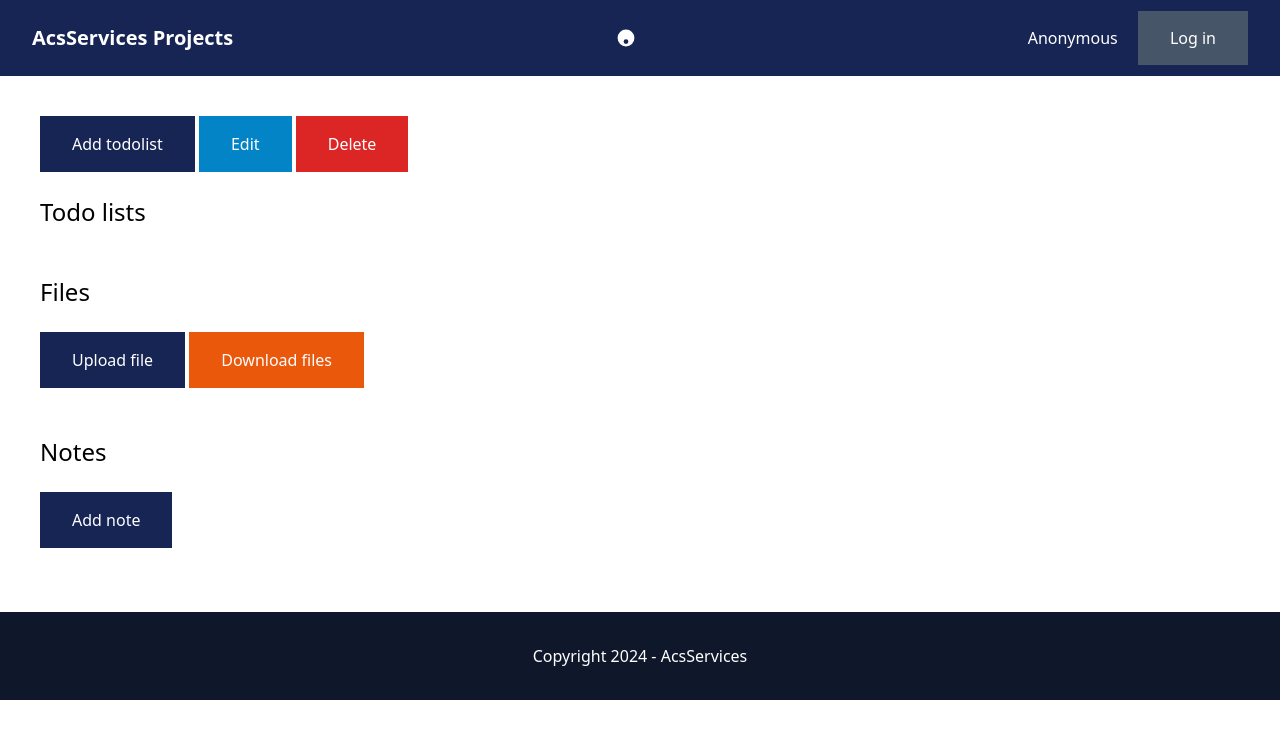
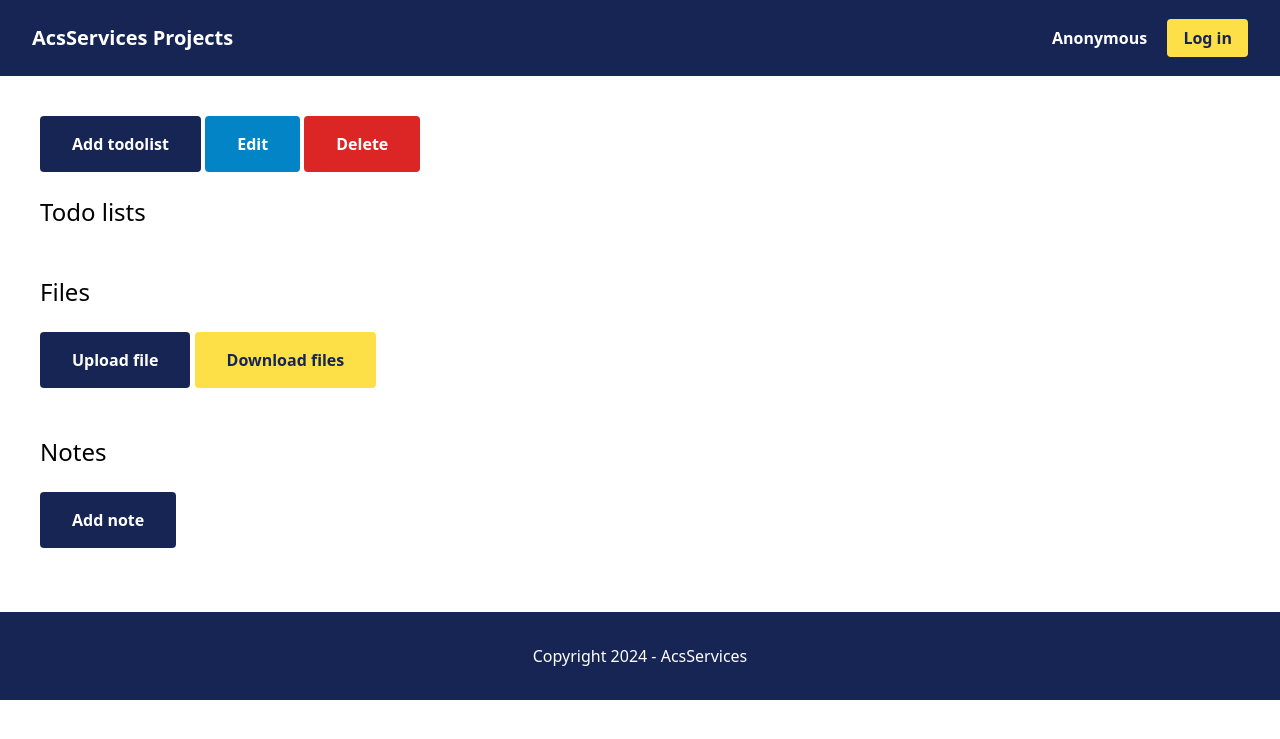
Before and after one commit to kostisvit/Acs-Projects, a Django app: template templates/project/project.html in a window 1280 px wide. Shown: the top 739 px of the page. Run offline with Django 4.2, Linux system fonts and the light colour scheme; the template is opened without the code that fills it, so the values that code supplies are empty; style sheets or scripts are compiled from the project's sources; some libraries are stand-ins or nearby versions.

Commit message:
tailwind changes

```diff
--- a/templates/_base.html
+++ b/templates/_base.html
@@ -13,22 +13,14 @@
             <div class="text-2xl font-bold">
             <h1 class="text-xl text-white"><a href="/">AcsServices Projects</a></h1>
             </div>
-            <div class="flex items-center">
-                <!-- Replace 'icon-name' with the name of the icon you want to use -->
-                <svg class="w-6 h-6 fill-current text-white mr-2" xmlns="http://www.w3.org/2000/svg" viewBox="0 0 20 20">
-                  <path d="M3 10a7 7 0 1114 0 7 7 0 01-14 0zm7 5a2 2 0 100-4 2 2 0 000 4z"/>
-                </svg>
-
-                <!-- You can add more icons or elements here as needed -->
-              </div>
             <div class="space-x-4">
                 {% if user.is_authenticated %}
                 <button class="bg-rose-600 hover:bg-rose-700 text-white font-bold py-2 px-4 rounded mr-10"><a href="{% url 'project:projects' %}">Projects</a></button>
-                <a href="#" class="text-white">{{user.username}}</a>
-                <a href="{% url 'accounts:logout' %}" class="py-4 px-8 bg-slate-600 text-white">Log out</a>
+                <a href="#" class="text-white font-bold">{{user.username}}</a>
+                <a href="{% url 'accounts:logout' %}" class="py-2 px-4 font-bold bg-yellow-300 hover:bg-yellow-400 text-blue-950 rounded mr-10">Log out</a>
                 {% else %}
-                <a href="#" class="text-white">Anonymous</a>
-                <a href="{% url 'accounts:login' %}" class="py-4 px-8 bg-slate-600 text-white">Log in</a>
+                <a href="#" class="text-white font-bold">Anonymous</a>
+                <a href="{% url 'accounts:login' %}" class="py-2 px-4 font-bold bg-yellow-300 hover:bg-yellow-400 text-blue-950 rounded mr-10">Log in</a>
                 {% endif %}
             </div>
         </nav>
@@ -36,7 +28,7 @@
 
 {% block content %}
 {% endblock %}
-        <footer class="py-8 px-8 bg-slate-900 text-center">
+        <footer class="py-8 px-8 bg-blue-950 text-center">
             <p class="text-white">Copyright {% now "Y" %} - AcsServices</p>
         </footer>
     </body>
--- a/templates/project/add.html
+++ b/templates/project/add.html
@@ -19,7 +19,7 @@
           <input type="checkbox" class="ml-10 " id="is_completed" name="is_completed" />
         </div>
         <div>
-          <button class="py-4 px-8 bg-sky-600 text-white">Submit</button>
+          <button class="py-4 px-8 bg-sky-600 text-white rounded">Submit</button>
         </div>
     </form>
   </div>
--- a/templates/project/edit.html
+++ b/templates/project/edit.html
@@ -19,7 +19,7 @@
           <input type="checkbox" class="ml-10 " id="is_completed" name="is_completed" {% if form.instance.is_completed %}checked{% endif %}/>
         </div>
         <div>
-          <button class="py-4 px-8 bg-blue-950 text-white">Submit</button>
+          <button class="py-4 px-8 bg-blue-950 text-white rounded">Submit</button>
         </div>
     </form>
   </div>
--- a/templates/project/project.html
+++ b/templates/project/project.html
@@ -7,18 +7,18 @@
         <p class="ml-10 mb-6">{{ project.description }}</p>
     {% endif %}
 
-    <a href="{% url 'todolist:add' project.id %}" class="ml-10 py-4 px-8 bg-blue-950 text-white inline-block">Add todolist</a>
-    <a href="{% url 'project:edit' project.id %}" class="py-4 px-8 bg-sky-600 text-white inline-block">Edit</a>
-    <a href="{% url 'project:delete' project.id %}" class="py-4 px-8 bg-red-600 text-white inline-block">Delete</a>
+    <a href="{% url 'todolist:add' project.id %}" class="ml-10 py-4 px-8 bg-blue-950 text-white font-bold inline-block rounded">Add todolist</a>
+    <a href="{% url 'project:edit' project.id %}" class="py-4 px-8 bg-sky-600 text-white font-bold inline-block rounded">Edit</a>
+    <a href="{% url 'project:delete' project.id %}" class="py-4 px-8 bg-red-600 text-white font-bold inline-block rounded">Delete</a>
 
     <h2 class="ml-10 mt-6 text-2xl">Todo lists</h2>
 
     <div class="ml-10 mt-6 grid grid-cols-4 gap-4">
         {% for todolist in project.todolists.all %}
         {% if todolist.is_completed == True %}
-            <div class="py-6 px-6 bg-green-400">
+            <div class="py-6 px-6 bg-green-400 rounded">
                 {% else %}
-            <div class="py-6 px-6 bg-slate-200">
+            <div class="py-6 px-6 bg-slate-200 rounded">
                 {% endif %}
                 <p class="text-md text-slate-600">
                    Step {{ forloop.counter }}
@@ -48,12 +48,12 @@
 
     <h2 class="ml-10 mt-6 text-2xl">Files</h2>
 
-    <a href="{% url 'project:upload_file' project.id %}" class="ml-10 mt-6 py-4 px-8 bg-blue-950 text-white inline-block">Upload file</a>
-    <a href="#" class="mt-6 py-4 px-8 bg-orange-600 text-white inline-block">Download files</a>
+    <a href="{% url 'project:upload_file' project.id %}" class="ml-10 mt-6 py-4 px-8 bg-blue-950 text-white font-bold inline-block rounded">Upload file</a>
+    <a href="#" class="mt-6 py-4 px-8 bg-yellow-300 hover:bg-yellow-400 font-bold text-blue-950 inline-block rounded">Download files</a>
 
-    <div class="ml-10 mt-6 grid grid-cols-4 gap-4">
+    <div class="ml-10 mt-6 flex gap-4">
         {% for projectfile in project.files.all %}
-            <div class="py-6 px-6 bg-slate-200">
+            <div class="py-6 px-6 bg-slate-200 rounded">
                 <h3 class="mb-4 text-xl">{{ projectfile.name }}</h3>
 
                 <a href="{{ projectfile.attachment.url }}" target="_blank" class="text-sm text-slate-600">
@@ -74,11 +74,11 @@
 
     <h2 class="ml-10 mt-6 text-2xl">Notes</h2>
 
-    <a href="{% url 'project:add_note' project.id %}" class="ml-10 mt-6 py-4 px-8 bg-blue-950 text-white inline-block">Add note</a>
+    <a href="{% url 'project:add_note' project.id %}" class="ml-10 mt-6 py-4 px-8 bg-blue-950 text-white font-bold inline-block rounded">Add note</a>
 
     <div class="mb-10 ml-10 mt-6 grid grid-cols-4 gap-4">
         {% for note in project.notes.all %}
-            <div class="py-6 px-6 bg-slate-200">
+            <div class="py-6 px-6 bg-slate-200 rounded">
                 <a href="{% url 'project:note_detail' project.id note.id %}">
                     <h3 class="mb-4 text-xl">{{ note.name }}</h3>
 
--- a/templates/project/projects.html
+++ b/templates/project/projects.html
@@ -2,14 +2,14 @@
 {% block content %}
     <h1 class="ml-10 mb-6 mt-10 text-3xl">Projects</h1>
 
-    <a href="{% url 'project:add' %}" class="ml-10 py-4 px-8 bg-sky-600 text-white inline-block">Add project</a>
+    <a href="{% url 'project:add' %}" class="ml-10 py-4 px-8 bg-blue-950 text-white inline-block rounded">Add project</a>
 
     <div class="ml-10 mt-6 grid grid-cols-4 gap-4 mb-10">
         {% for project in projects %}
         {% if project.is_completed == True %}
-            <div class="py-6 px-6 bg-green-400">
+            <div class="py-6 px-6 bg-green-400 rounded">
                 {% else %}
-                <div class="py-6 px-6 bg-slate-200">
+                <div class="py-6 px-6 bg-slate-200 rounded">
                     {% endif %}
                 <p class="text-md text-slate-600 text-center text-xl font-bold">
                     Project {{ forloop.counter }}
--- a/templates/project/upload_file.html
+++ b/templates/project/upload_file.html
@@ -22,7 +22,7 @@
 
 
         <div>
-            <button class="py-4 px-8 bg-sky-600 text-white mt-10">Submit</button>
+            <button class="mb-10 py-4 px-8 bg-blue-950 text-white mt-10 rounded">Submit</button>
         </div>
     </form>
 {% endblock %}
--- a/templates/todolist/add.html
+++ b/templates/todolist/add.html
@@ -15,7 +15,7 @@
             <textarea name="description" class="border w-full py-4 px-6 text-grey-darkest"></textarea>
           </div>
           <div>
-            <button class="py-4 px-8 bg-sky-600 text-white">Submit</button>
+            <button class="py-4 px-8 bg-blue-950 text-white rounded">Submit</button>
         </div>
     </form>
 </div>
--- a/templates/todolist/edit.html
+++ b/templates/todolist/edit.html
@@ -19,7 +19,7 @@
             <input type="checkbox" class="ml-10 " id="is_completed" name="is_completed" />
           </div>
           <div>
-            <button class="py-4 px-8 bg-sky-600 text-white">Submit</button>
+            <button class="py-4 px-8 bg-blue-950 text-white rounded">Submit</button>
         </div>
     </form>
 </div>
--- a/templates/todolist/todolist.html
+++ b/templates/todolist/todolist.html
@@ -8,9 +8,9 @@
         <p class="mb-6">{{ todolist.description }}</p>
     {% endif %}
 
-    <a href="{% url 'task:add' project.id todolist.id %}" class="py-4 px-8 bg-emerald-600 text-white inline-block">Add task</a>
-    <a href="{% url 'todolist:edit' project.id todolist.id %}" class="py-4 px-8 bg-sky-600 text-white inline-block">Edit</a>
-    <a href="{% url 'todolist:delete' project.id todolist.id %}" class="py-4 px-8 bg-amber-600 text-white inline-block">Delete</a>
+    <a href="{% url 'task:add' project.id todolist.id %}" class="py-4 px-8 bg-blue-950 text-white inline-block rounded">Add task</a>
+    <a href="{% url 'todolist:edit' project.id todolist.id %}" class="py-4 px-8 bg-sky-600 text-white inline-block rounded">Edit</a>
+    <a href="{% url 'todolist:delete' project.id todolist.id %}" class="py-4 px-8 bg-red-600 font-bold text-white inline-block rounded">Delete</a>
 
     <div class="mt-6 grid grid-cols-4 gap-4">
         {% for task in todolist.tasks.all %}
```
Also changed, not shown: templates/project/add_note.html (+13 -12 lines).
